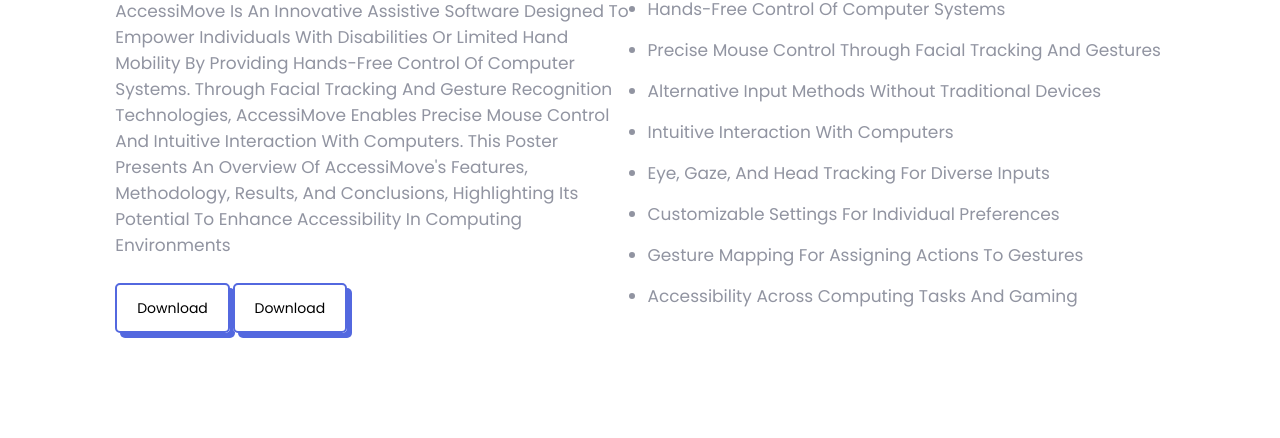
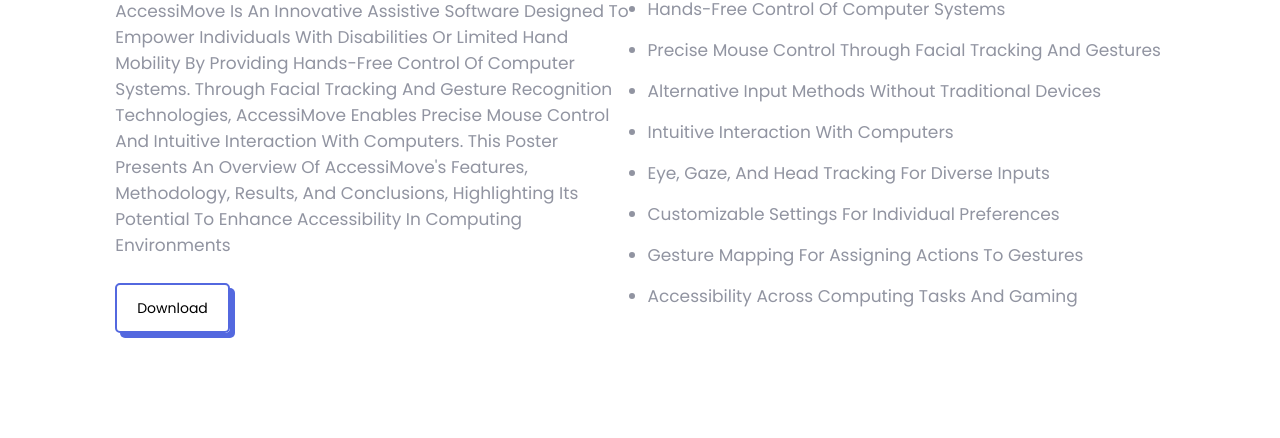
Before and after one commit to JDugganQuinnipiac/AccessiMoveSite, a plain HTML site: page index.html in a window 1280 px wide. Shown: the part 230-668 px from the top of the page. Drawn offline with Linux system fonts and the light colour scheme.

Commit message:
Update index.html

```diff
--- a/index.html
+++ b/index.html
@@ -38,8 +38,7 @@
             <p>AccessiMove is an innovative assistive software designed to empower individuals with disabilities or limited hand mobility by providing hands-free control of computer systems. Through facial tracking and gesture recognition technologies, AccessiMove enables precise mouse control and intuitive interaction with computers. This poster presents an overview of AccessiMove's features, methodology, results, and conclusions, highlighting its potential to enhance accessibility in computing environments
             </p>
 
-            <a href="#" class="home-btn">Download</a>
-            <a href="files/AccessiMove.zip" class="home-btn" download="AccessiMove.zip">Download</a>
+            <a href="files/AccessiMove.zip" class="home-btn" download="files/AccessiMove.zip">Download</a>
         </div>
 
 
```
